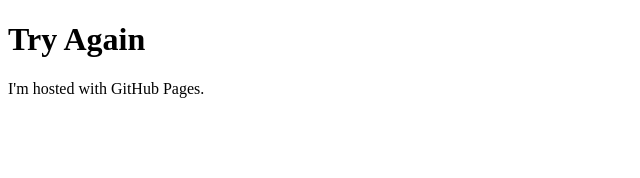
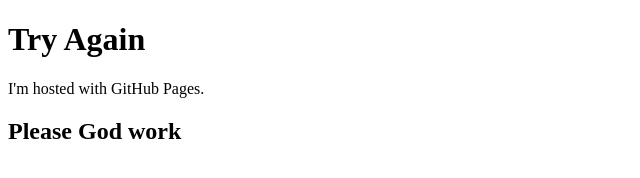
Before and after one commit to whitleypixel/tryagain, a plain HTML site: page index.html in a window 1280 px wide. Shown: the whole page, without its empty margins (0-640 px from the left). Drawn offline with Linux system fonts and the light colour scheme.

Commit message:
third commit.

```diff
--- a/index.html
+++ b/index.html
@@ -3,5 +3,6 @@
 <body>
 <h1>Try Again</h1>
 <p>I'm hosted with GitHub Pages.</p>
+<h2>Please God work</h2>
 </body>
 </html>
```
